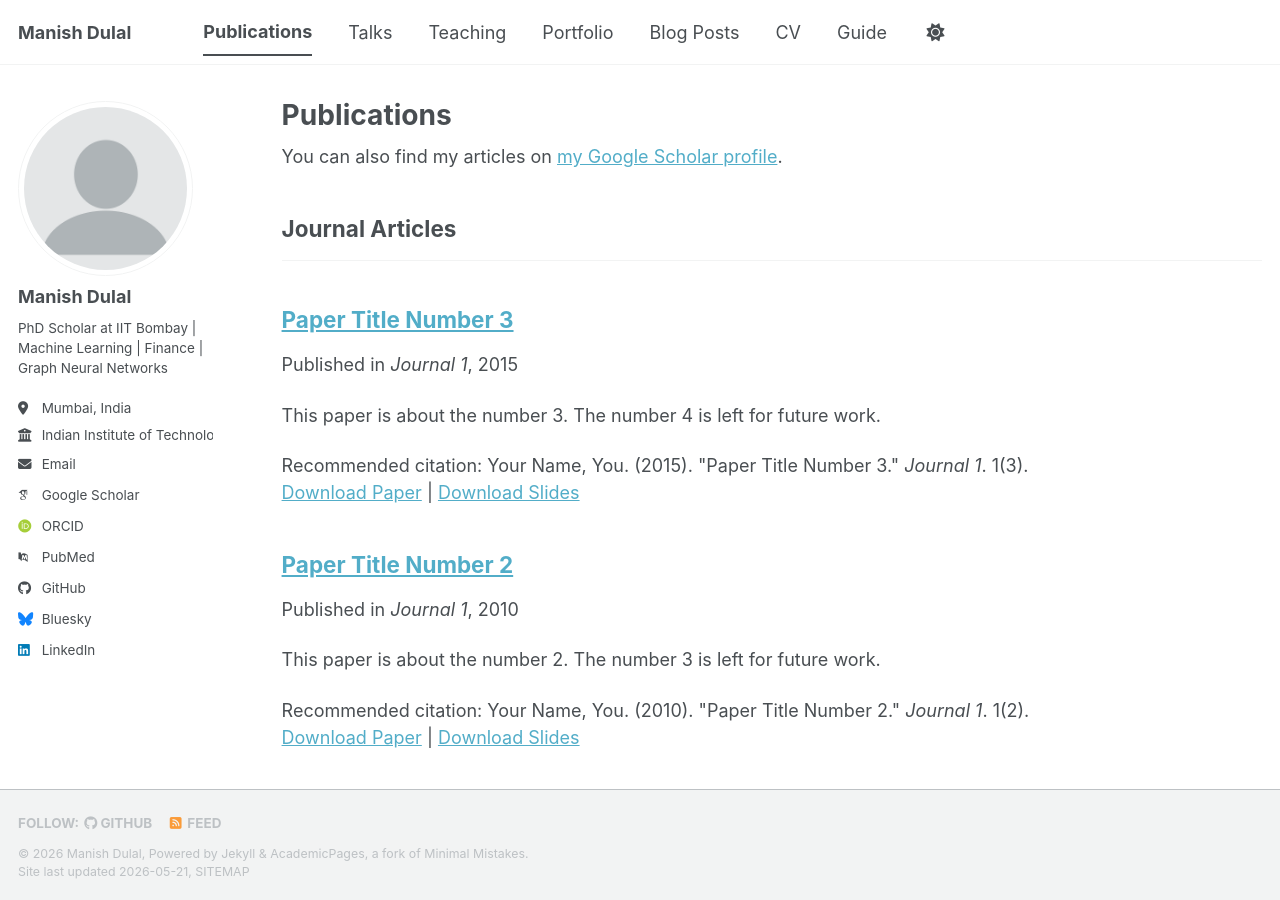
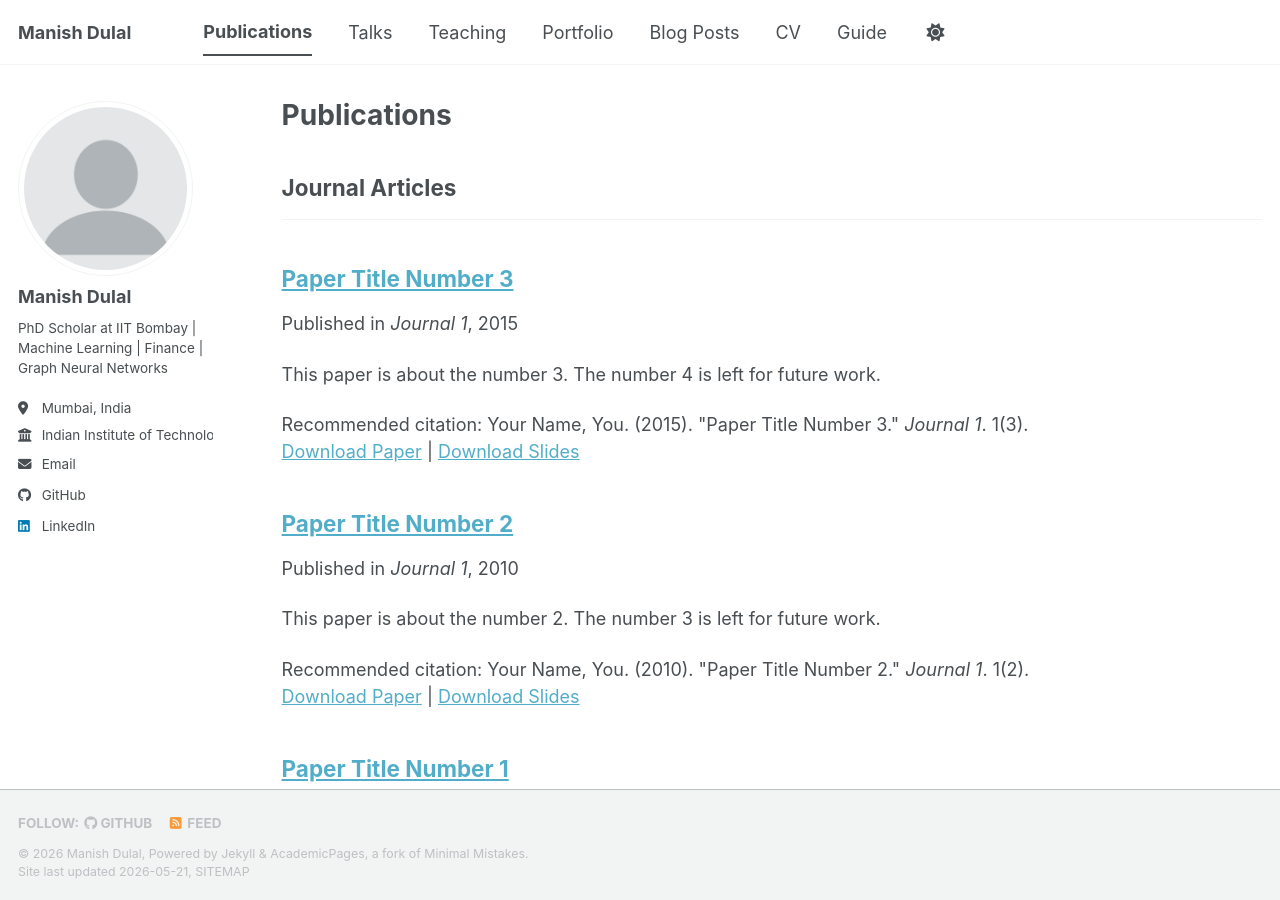
Before and after one commit to ManishDulal/manishdulal.github.io, a Jekyll site: the page built from _pages/publications.html, in a window 1280 px wide and 900 px high. Built offline with Jekyll 4.4.1, drawn with Linux system fonts in a browser that asks for light colours; some web fonts are replaced; a script bundle is joined from its source files by our own code; library files that are not in the unit come from our copies; part of the change alters nothing that is shown.

Commit message:
Update Google Scholar and GitHub links in config

```diff
--- a/_config.yml
+++ b/_config.yml
@@ -30,13 +30,13 @@ author:
   # Academic websites
   academia         : # URL
   arxiv            : # URL - Update with the correct link to your profile
-  googlescholar    : "https://scholar.google.com/citations?user=PS_CX0AAAAAJ"
+  googlescholar    :
   inspire-hep      : # URL
   impactstory      : # URL
-  orcid            : "https://orcid.org/yourorcidurl"
+  orcid            :
   semantic         : # URL
   ssrn             : # URL
-  pubmed           : "https://www.ncbi.nlm.nih.gov/pubmed/?term=john+snow"
+  pubmed           :
   researchgate     : # URL
   scopus           : # URL
   zotero           : # URL
@@ -46,13 +46,13 @@ author:
   bitbucket        : # Username - Update with your username on the site
   codepen          : # Username
   dribbble         : # Username
-  github           : "academicpages"
+  github           : "ManishDulal"
   kaggle           : # Username
   stackoverflow    : # User number or user number and name (i.e., use "1" or "1/jeff-atwood")
 
   # Social media
   artstation       : # Username
-  bluesky          : "bsky.app" # Replace this with you Bluesky username
+  bluesky          :
   facebook         : # Username
   flickr           : # Username
   foursquare       : # Username
```
